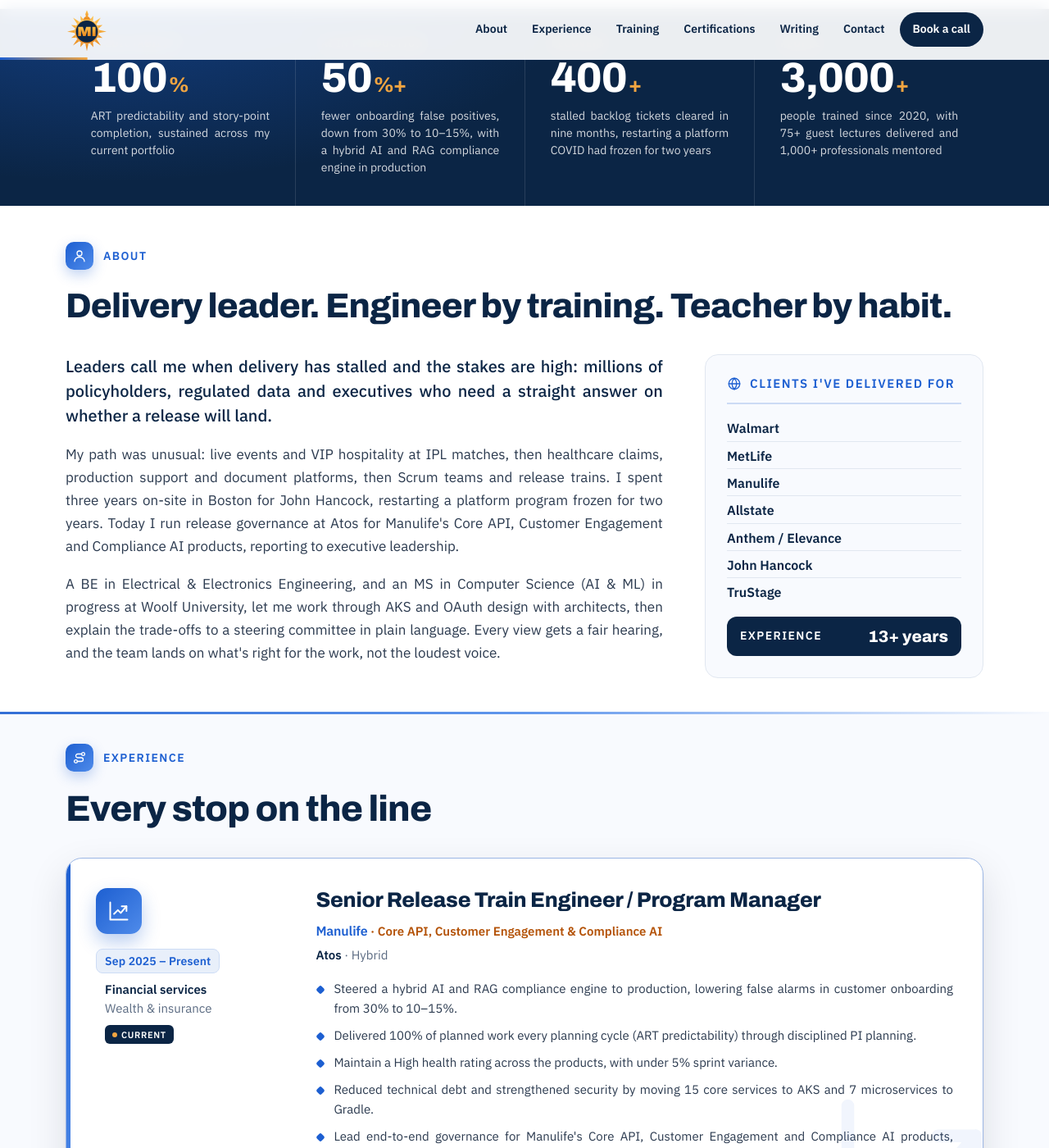
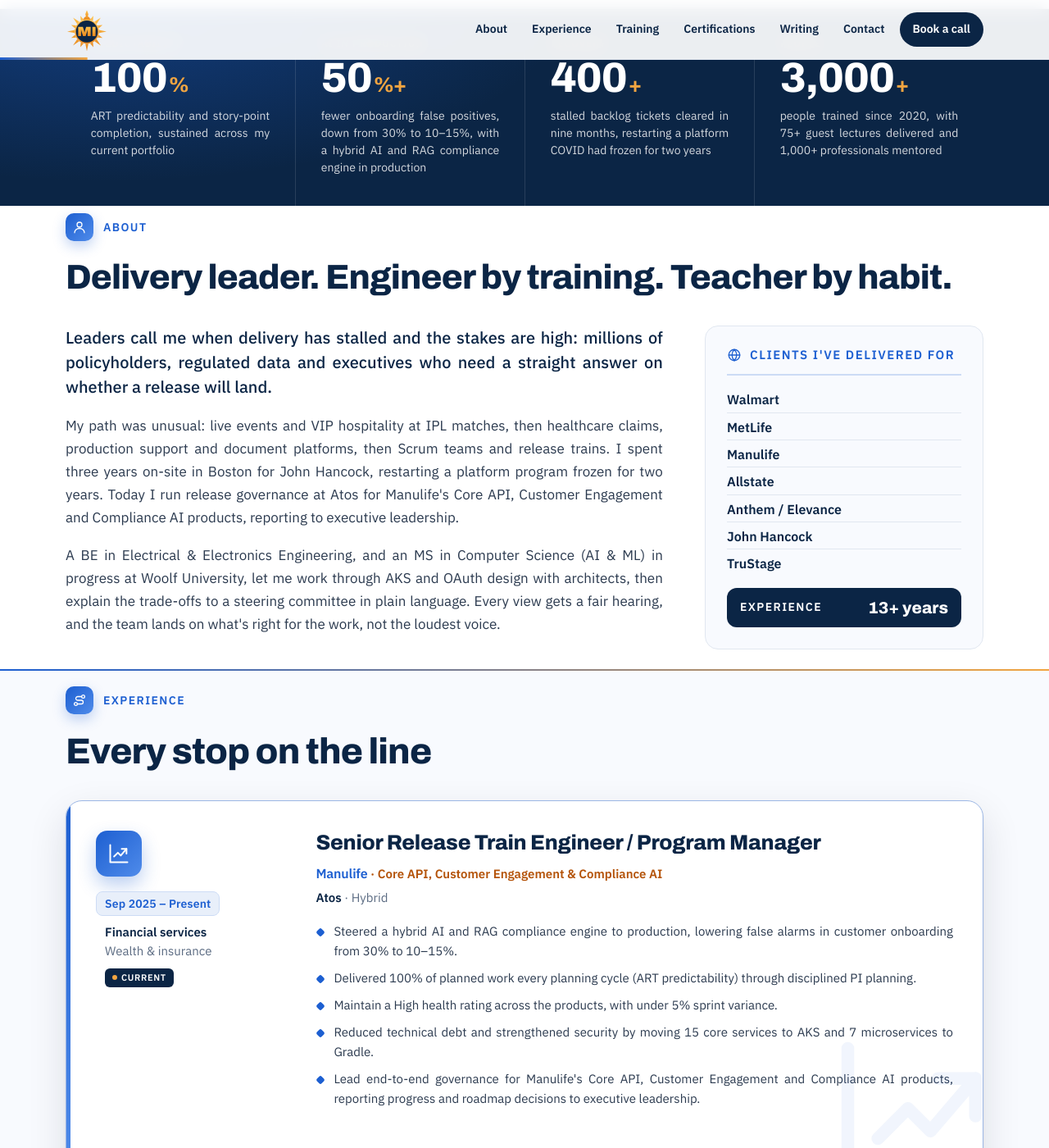
Before and after one commit to Madhan-I/Madhan-I.github.io, a Jekyll site: the page built from index.html, in a window 1280 px wide and 1400 px high, scrolled down 652 px. Shown: the whole window at 82% size. Built offline with Jekyll 4.4.1, drawn with Linux system fonts in a browser that asks for light colours.

Commit message:
Section gaps 100px; thin 2px blue-to-amber divider.
Co-Authored-By: Claude Opus 5.5 <noreply@anthropic.com>
Claude-Session: https://claude.ai/code/session_01MFRrTt7LBDdX57m85KHNGp

```diff
--- a/assets/css/style.css
+++ b/assets/css/style.css
@@ -1015,3 +1015,10 @@ footer .f-col a { font-size: 14px !important; }
 @media (min-width: 900px) { .skillbox { display: grid; grid-template-rows: auto 1fr; } .skillbox .sk-panel { grid-row: 2; grid-column: 1; } .skillbox .sk-panel[hidden] { display: block !important; visibility: hidden; } }
 .topics li.sk-formats { display: block; padding: 14px 0 4px; }
 .topics li.sk-formats li { display: inline-block; border-bottom: 1px solid #D6E3F8; padding: 7px 10px; }
+
+/* Section gaps 100px; thin blue-to-amber divider (option A) */
+@media (min-width:1024px){#about{padding-top:9px;padding-bottom:22px}#experience{padding-top:21px;padding-bottom:17px}#training{padding-top:16px;padding-bottom:23px}#certifications{padding-top:22px;padding-bottom:23px}#recognition{padding-top:22px;padding-bottom:23px}#writing{padding-top:22px;padding-bottom:47px}#contact{padding-top:45px}}
+@media (max-width:767px){#about{padding-top:45px;padding-bottom:23px}#experience{padding-top:22px;padding-bottom:17px}#training{padding-top:16px;padding-bottom:23px}#certifications,#recognition{padding-top:22px;padding-bottom:23px}#writing{padding-top:22px;padding-bottom:5px}#contact{padding-top:4px}}
+
+.slide + .slide::before { height: 2px; background: linear-gradient(90deg, #1D5FD1, #F2A541); opacity: 1; }
+.tone-navy + .slide::before, .slide + .tone-navy::before { opacity: 0; }
```
